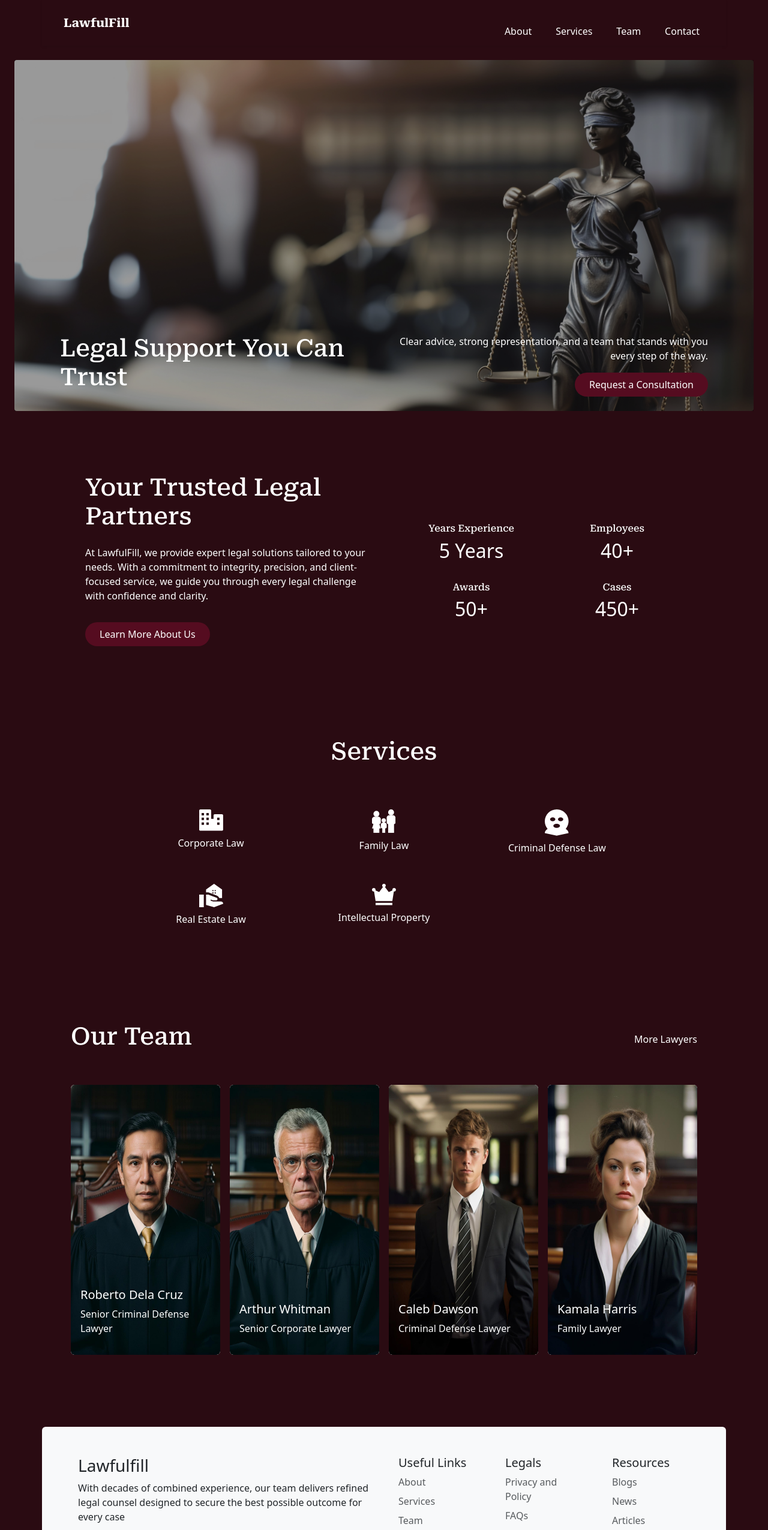
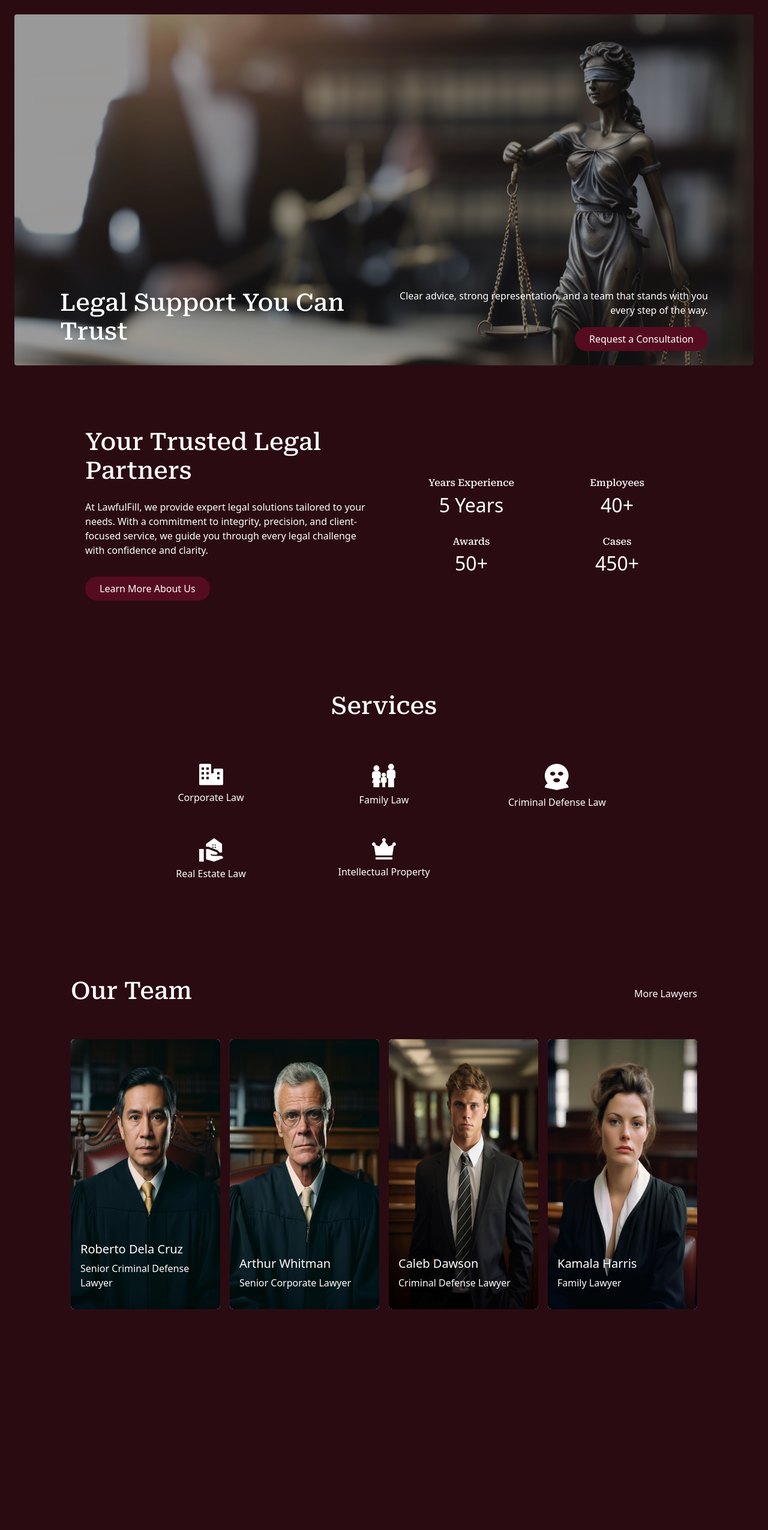
Before and after one commit to devcastre/Lawfirm-next-project, a Next.js app: page / in a window 1280 px wide. Shown: the top 2550 px of the page at 60% size. After the commit the page ends 2254 px from the top, so only its background shows below. Built offline with nearby package versions, Linux system fonts and the light colour scheme.

Commit message:
fix navbar BSjs bundle

```diff
--- a/src/app/Components/Navbar.jsx
+++ b/src/app/Components/Navbar.jsx
@@ -8,7 +8,7 @@ import { usePathname } from 'next/navigation';
 import { navLinks } from '../config/links';
 
 import '../styles/navBar.css';
-import "bootstrap/dist/js/bootstrap.bundle.min.js";
+// import "bootstrap/dist/js/bootstrap.bundle.min.js";
 
 
 export const Navbar = () => {
--- a/src/app/layout.js
+++ b/src/app/layout.js
@@ -38,9 +38,9 @@ export default function RootLayout({ children }) {
 
         <BootstrapJSClient/>
 
-        <Navbar />
+        {/* <Navbar /> */}
         {children}
-        <Footer />
+        {/* <Footer /> */}
 
 
         {/* <Script
```
